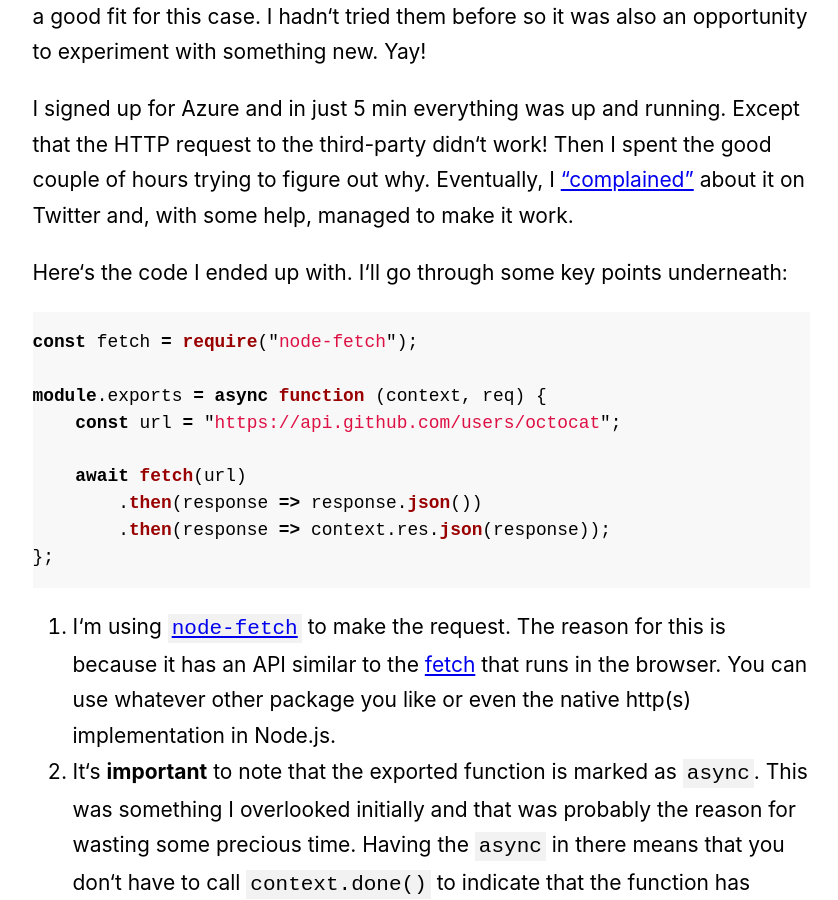
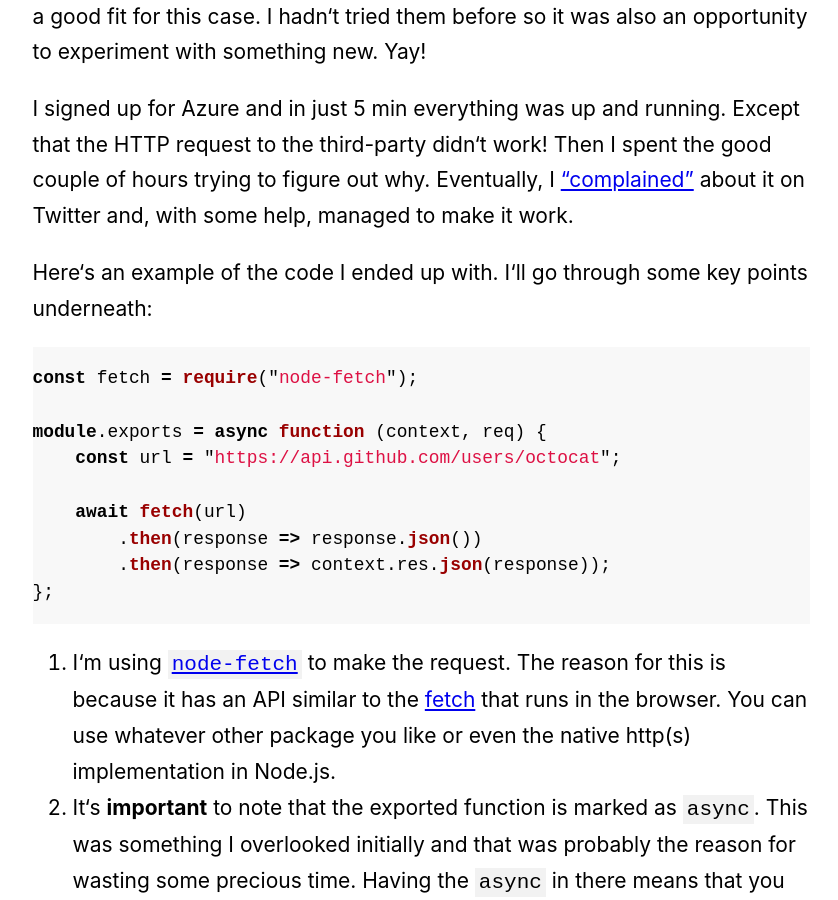
Before and after one commit to dzhavat/dzhavat.github.io, a Jekyll site: the page built from _posts/2019-07-09-making-http-requests-inside-azure-functions.md, in a window 1280 px wide and 900 px high, scrolled down 723 px. Shown: the whole window, without its empty margins (219-1057 px from the left). Built offline with Jekyll 4.4.1, drawn with Linux system fonts in a browser that asks for light colours.

Commit message:
Update 2019-07-09-making-http-requests-inside-azure-functions.md

````diff
--- a/_posts/2019-07-09-making-http-requests-inside-azure-functions.md
+++ b/_posts/2019-07-09-making-http-requests-inside-azure-functions.md
@@ -15,7 +15,7 @@ My first choice was to use Node.js. I made it work locally but then realized tha
 
 I signed up for Azure and in just 5 min everything was up and running. Except that the HTTP request to the third-party didn‘t work! Then I spent the good couple of hours trying to figure out why. Eventually, I [“complained”](https://mobile.twitter.com/dzhavatushev/status/1147740207988596736) about it on Twitter and, with some help, managed to make it work.
 
-Here‘s the code I ended up with. I‘ll go through some key points underneath:
+Here‘s an example of the code I ended up with. I‘ll go through some key points underneath:
 
 ```ts
 const fetch = require("node-fetch");
````
